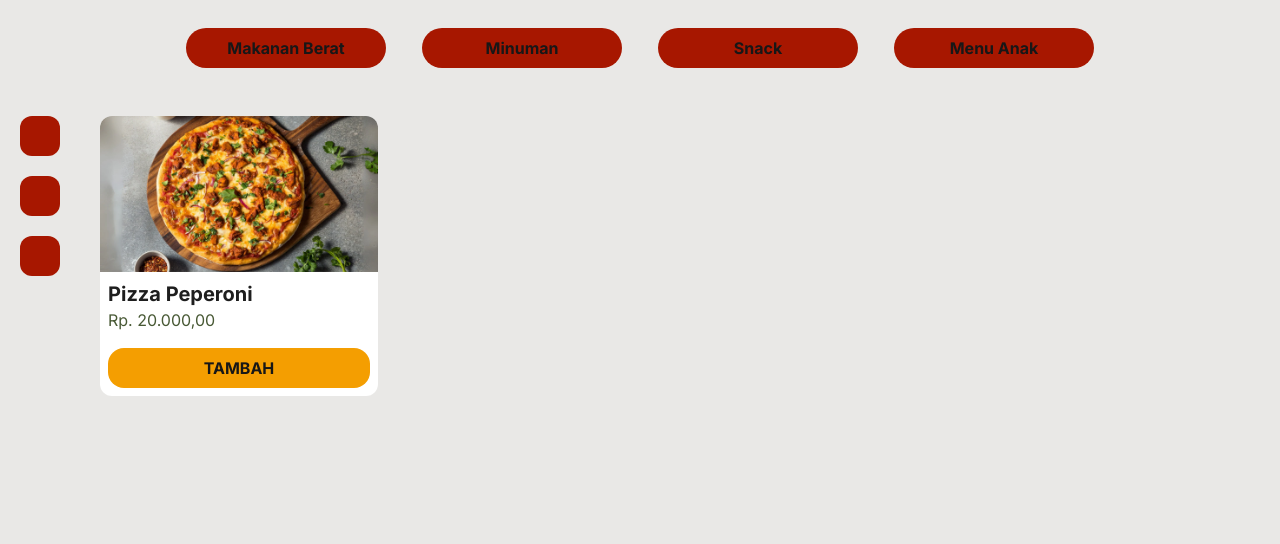
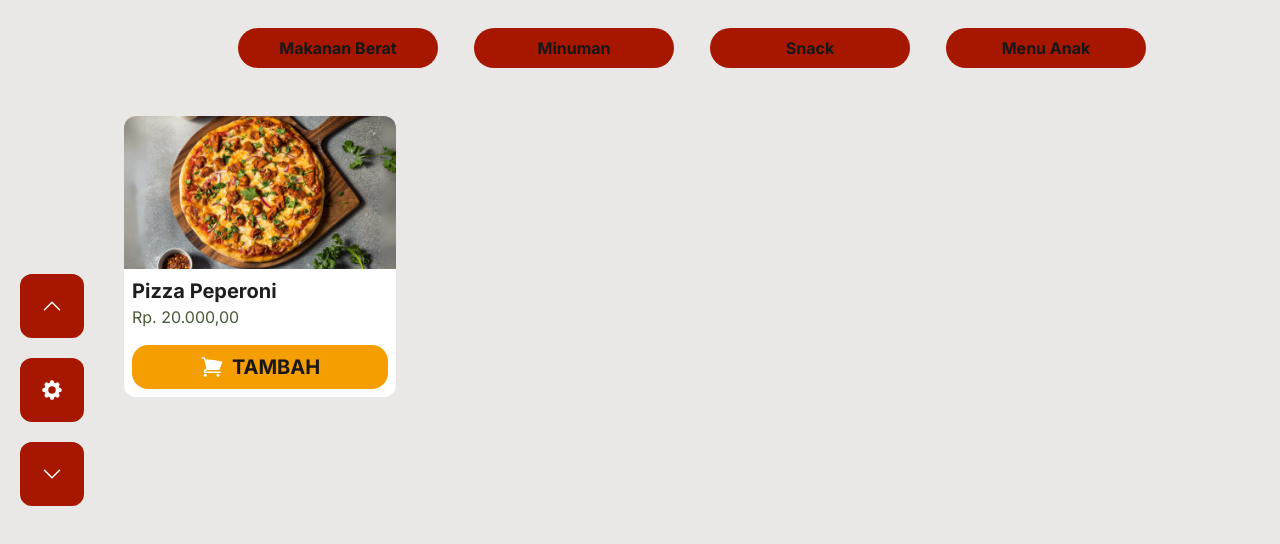
Before and after one commit to Renov30/orderin, a Next.js app in the folder orderin-app/: page / in a window 1280 px wide. Shown: the top 544 px of the page. Built offline with nearby package versions, Linux system fonts and the light colour scheme.

Commit message:
feat(ui): tambah icon menggunakan heroicons

```diff
--- a/orderin-app/app/page.tsx
+++ b/orderin-app/app/page.tsx
@@ -1,9 +1,28 @@
 import Image from "next/image";
+import {ArrowDownIcon, ChevronDownIcon, ChevronUpIcon, Cog8ToothIcon, ShoppingCartIcon}  from "@heroicons/react/24/solid";
 
 export default function Home() {
   return (
     <div className="container mx-auto">
       <div className="min-h-screen bg-latar">
+        <div className="flex h-screen">
+          {/* tombol navigasi dan pengaturan */}
+          <div className="flex items-center">
+            <div className="flex flex-col p-5 ">
+              <div className="p-5 bg-merah mb-5 rounded-xl">
+                   <ChevronUpIcon className="h-6 w-6 text-white"/>
+              </div>
+              <div className="p-5 bg-merah mb-5 rounded-xl">
+                <Cog8ToothIcon className="h-6 w-6 text-white"/>
+              </div>
+              <div className="p-5 bg-merah mb-5 rounded-xl">
+                <ChevronDownIcon className="h-6 w-6 text-white"/>
+              </div>
+            </div>
+          </div>
+
+          {/* jenis menu dan menu */}
+          <div>
             {/* pilihan jenis menu */}
             <div className="flex flex-wrap justify-center gap-5 py-5">
               <button className="bg-merah px-7 py-2 w-[200px] rounded-3xl m-2 flex flex-col items-center hover:bg-gray-600 transition ease-in-out cursor-pointer">
@@ -19,13 +38,6 @@ export default function Home() {
                 <p className="font-bold">Menu Anak</p>
               </button>
             </div>
-        <div className="flex">
-          {/* tombol navigasi dan pengaturan */}
-            <div className="flex flex-col p-5 ">
-              <div className="p-5 bg-merah mb-5 rounded-xl"></div>
-              <div className="p-5 bg-merah mb-5 rounded-xl"></div>
-              <div className="p-5 bg-merah mb-5 rounded-xl"></div>
-            </div>
             {/* tampilan menu yang ada */}
             <div className="grid grid-cols-4 gap-4 px-5 py-5 w-full">
               {/* card */}
@@ -38,7 +50,8 @@ export default function Home() {
                   <p className="text-ijo-gelap">Rp. 20.000,00</p>
                 </div>
                 <div className="p-2 flex justify-center items-center w-full ">
-                  <button className="bg-oranye px-4 py-2 rounded-2xl w-full hover:bg-amber-700 transition ease-in-out cursor-pointer font-bold">
+                  <button className="flex items-center justify-center bg-oranye px-4 py-2 rounded-2xl w-full hover:bg-amber-700 transition ease-in-out cursor-pointer text-xl font-bold">
+                  <ShoppingCartIcon className="h-6 w-6 text-white mr-2"/>
                   TAMBAH
                   </button>
                 </div>
@@ -47,5 +60,6 @@ export default function Home() {
           </div>
         </div>
       </div>
+    </div>
   );
 }
--- a/orderin-app/package.json
+++ b/orderin-app/package.json
@@ -9,6 +9,7 @@
     "lint": "eslint"
   },
   "dependencies": {
+    "@heroicons/react": "^2.2.0",
     "next": "16.1.1",
     "react": "19.2.3",
     "react-dom": "19.2.3"
```
Also changed, not shown: 1 other file (tests, documents, lock files or other folders). Lines whose indentation alone changed are shown as unchanged.
